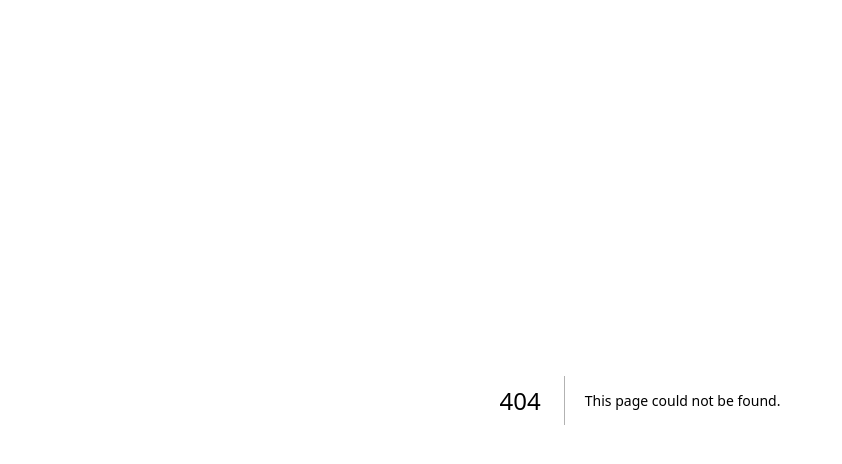
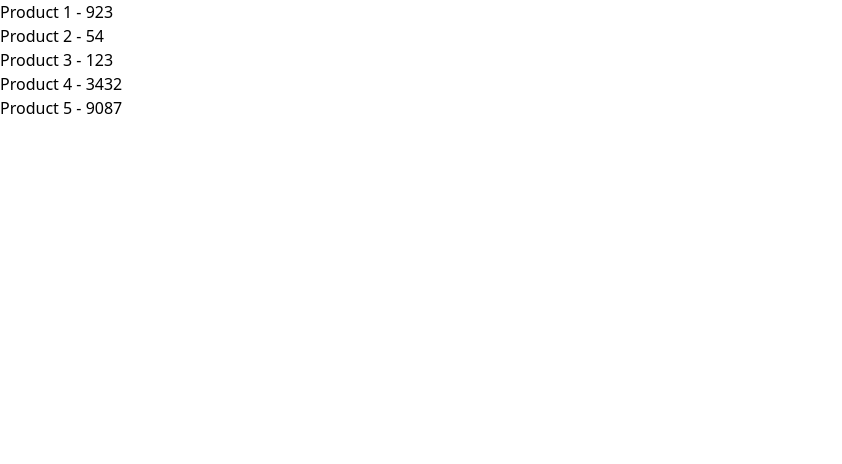
Before and after one commit to Qmun14/nextjs12-ts, a Next.js app: page /products in a window 1280 px wide. Before the commit this address had no page. Shown: the top 464 px of the page, without its empty margins (0-842 px from the left). Built offline with nearby package versions, Linux system fonts and the light colour scheme; data requests are answered from the project's data file.

Commit message:
getStaticProps | getStaticProps fitur untuk Data Fetching yg selalu berjalan di server dan tidak pernah di klien. Anda dapat memvalidasi kode yang ditulis di dalam getStaticProps dihapus dari bundel sisi klien dengan tools ini.

```diff
--- /dev/null
+++ b/db.json
@@ -0,0 +1,29 @@
+{
+  "products": [
+    {
+      "id": 1,
+      "name": "Product 1",
+      "price": 923
+    },
+    {
+      "id": 2,
+      "name": "Product 2",
+      "price": 54
+    },
+    {
+      "id": 3,
+      "name": "Product 3",
+      "price": 123
+    },
+    {
+      "id": 4,
+      "name": "Product 4",
+      "price": 3432
+    },
+    {
+      "id": 5,
+      "name": "Product 5",
+      "price": 9087
+    }
+  ]
+}
--- /dev/null
+++ b/pages/products/index.tsx
@@ -0,0 +1,29 @@
+type ProductsProps = {
+  products: {
+    id: number;
+    name: string;
+    price: number;
+  }[]
+}
+
+export default function Products({ products }: ProductsProps) {
+  return (
+    <div>
+      {products.map((item) => (
+        <ul key={item.id}>
+          <li>{item.name} - {item.price}</li>
+        </ul>
+      ))}
+    </div>
+  )
+}
+
+export const getStaticProps = async () => {
+  const response = await fetch('http://localhost:5000/products');
+  const data = await response.json();
+  return {
+    props: {
+      products: data
+    }
+  }
+}
```
